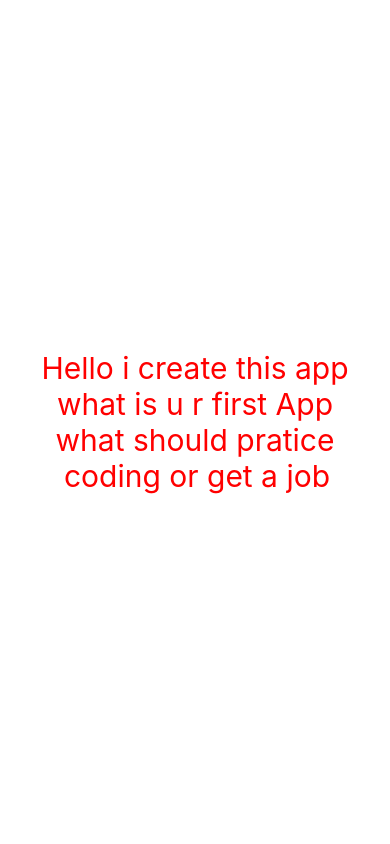
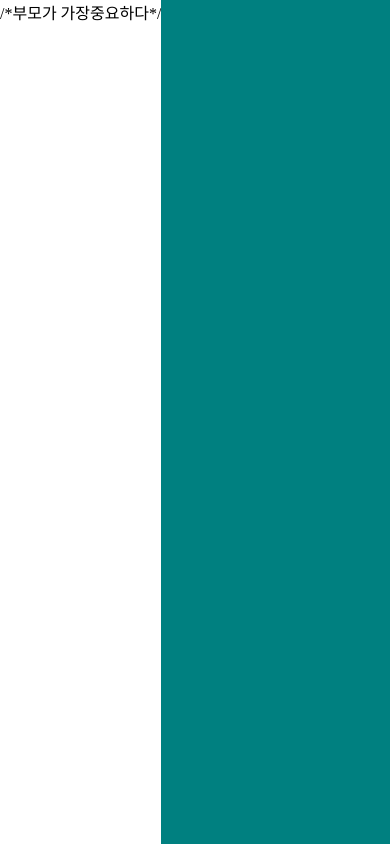
Before and after one commit to sherpajun/FirstWeatherApp, a React Native app: screen / in a window 390 px wide. Built offline with nearby package versions, Linux system fonts and the light colour scheme.

Commit message:
Update App.js
how to use flex:)

```diff
--- a/App.js
+++ b/App.js
@@ -1,29 +1,11 @@
-import { StatusBar } from 'expo-status-bar';
+
 import React from 'react';
-import { StyleSheet, Text, View } from 'react-native';
+import {View } from 'react-native';
 
 export default function App() {
   return (
-    <View style={styles.container}>
-      <Text style={styles.text}>Hello i create this app</Text>
-
-      <Text style={styles.text}>what is u r first App</Text>
-
-      <Text style={styles.text}>what should pratice{"\n"} coding or get a job</Text>
-      <StatusBar style="auto" />
+    <View style={{flexDirection:"row",flex:"1"}}>/*부모가 가장중요하다*/
+      <View style={{flex:"1",backgroundColor:"teal"}}></View>
     </View>
   );
 }
-
-const styles = StyleSheet.create({
-  container: {
-    flex: 1,
-    backgroundColor: 'white',
-    alignItems: 'center',
-    justifyContent: 'center',
-  },
-  text:{
-    fontSize:30,
-    color: 'red',
-  }
-});
```
